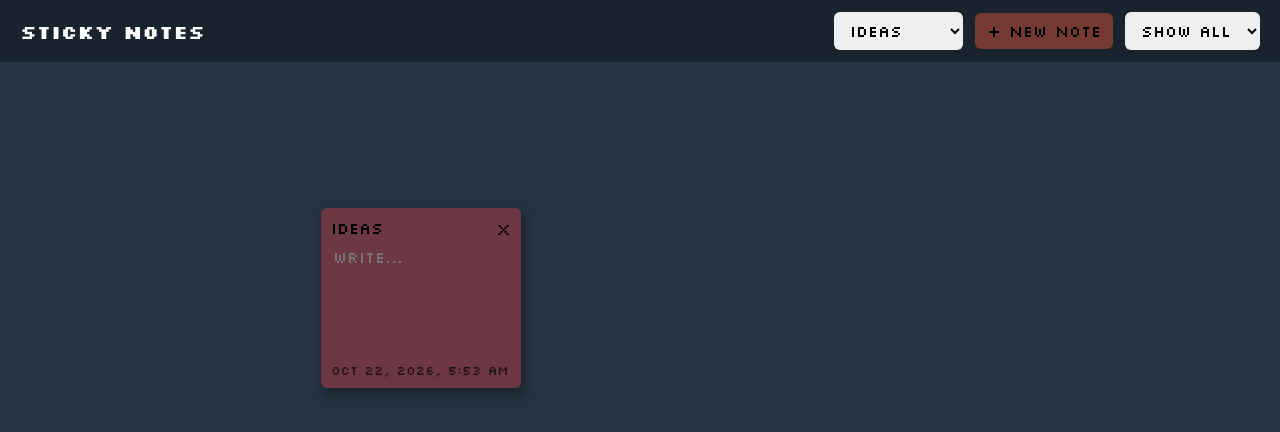
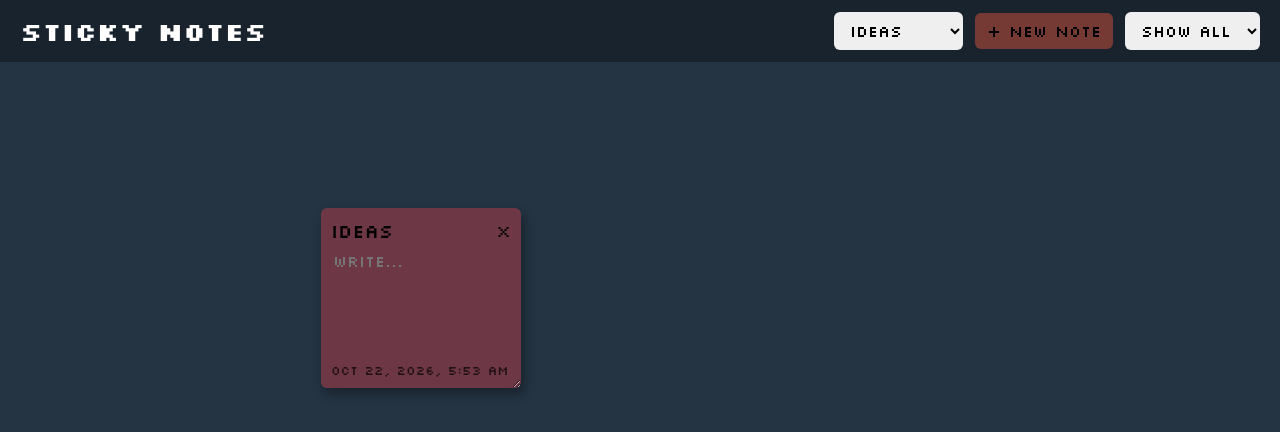
Before and after one commit to mianyay/sticky-notes, a plain HTML site: page index.html in a window 1280 px wide. Both pictures are taken after a click on the button "+ New note". Drawn offline with Linux system fonts and the light colour scheme.

Commit message:
note resizeable

```diff
--- a/style.css
+++ b/style.css
@@ -13,9 +13,6 @@ body {
     background-color: var(--navy);
 }
 
-.categories {
-    font-weight: bold;
-}
 
 .tabBar {
     display: flex;
@@ -28,7 +25,7 @@ body {
 
 h1 {
     margin: 0;
-    font-size: 1.2rem;
+    font-size: 1.6rem;
     margin-right: auto;
 }
 
@@ -59,13 +56,15 @@ button {
     display: flex;
     flex-direction: column;
     box-shadow: 3px 6px 12px rgba(0, 0, 0, 0.35);
+    resize: both;
+    overflow: auto;
 }
 
 .note-header {
     display: flex;
     justify-content: space-between;
     cursor: grab;
-    font-size: 1rem;
+    font-size: 1.2rem;
     padding-bottom: 6px;
 }
 
```
